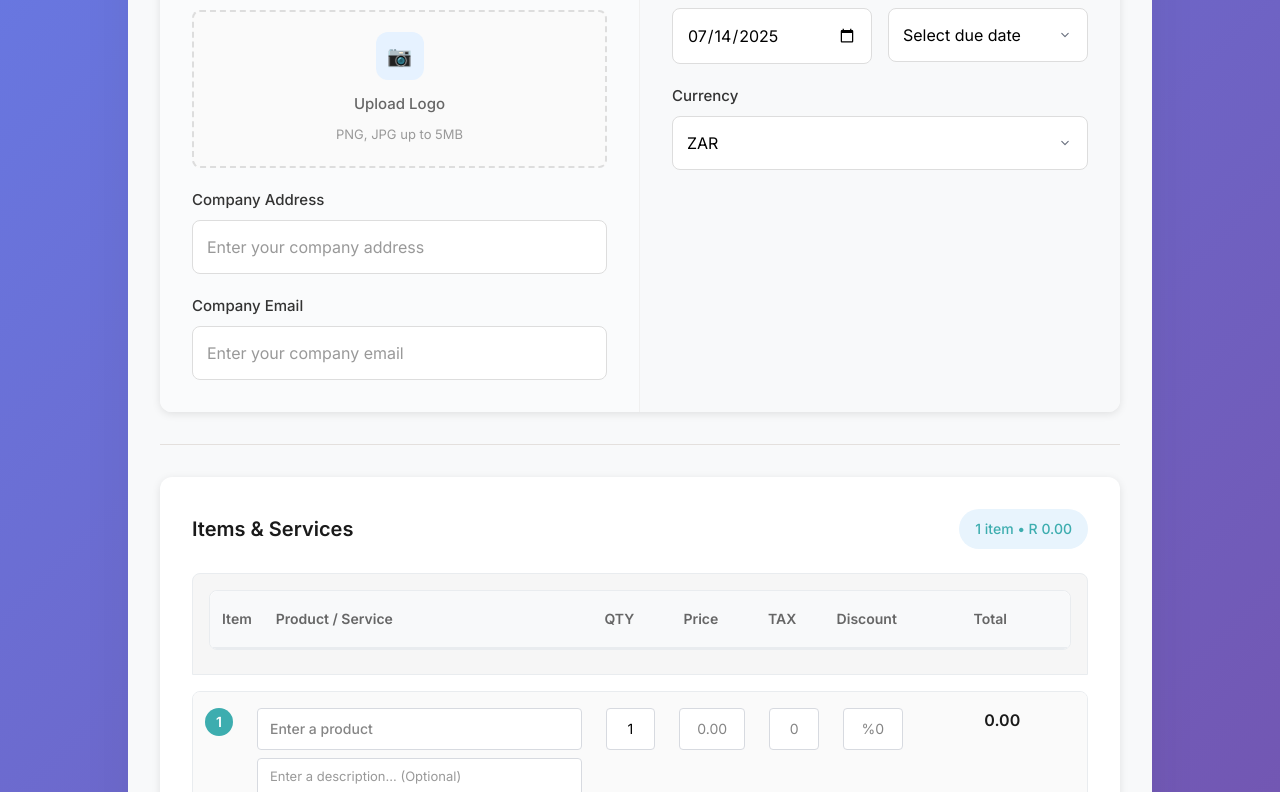
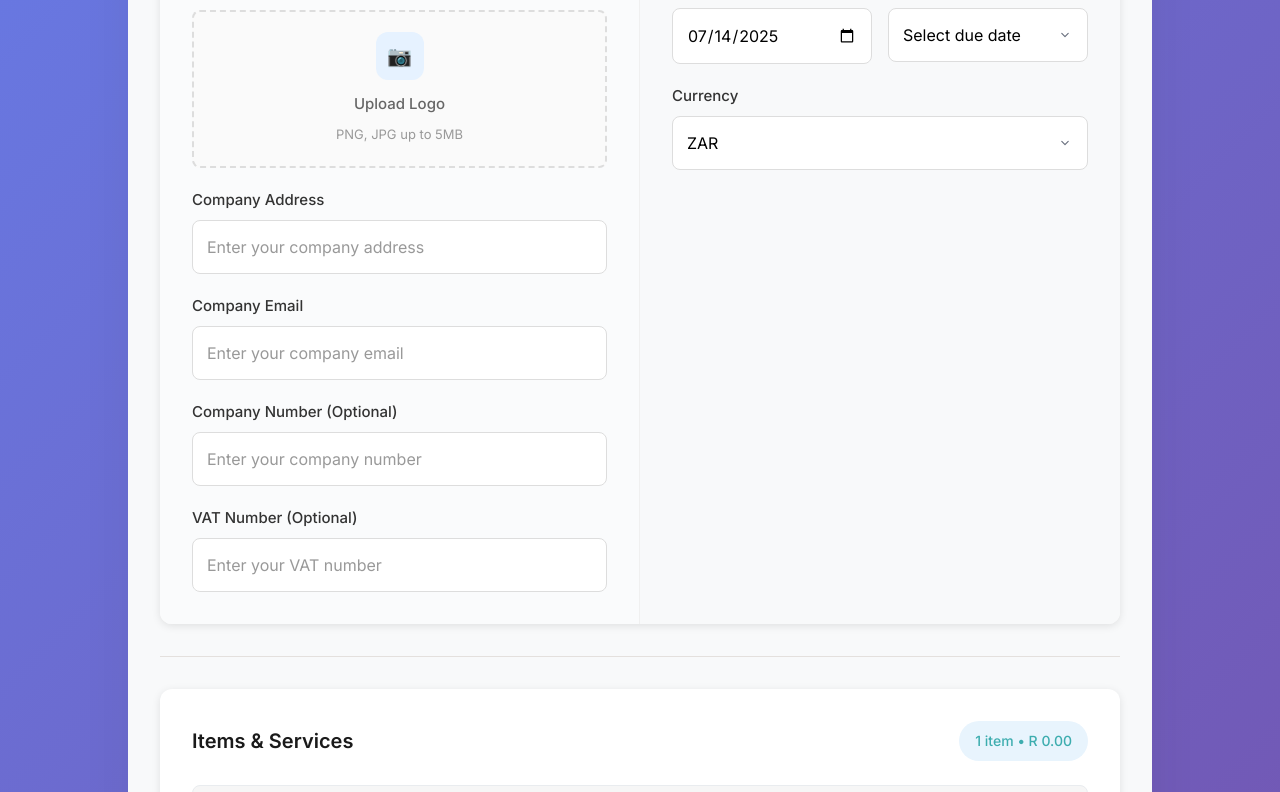
Before and after one commit to Gresham24/Invoice-Creator-App, a React (Vite) app: page /app in a window 1280 px wide. Shown: the part 461-1253 px from the top of the page. Built offline with nearby package versions, Linux system fonts and the light colour scheme; what @react-pdf/renderer would draw is missing.

Commit message:
feat: added VAT and company number inputs

```diff
--- a/src/components/Form/Form.jsx
+++ b/src/components/Form/Form.jsx
@@ -32,6 +32,8 @@ const validationSchema = Yup.object().shape({
         companyLogo: Yup.string().nullable(),
         companyAddress: Yup.string().required("Company address is required"),
         companyEmail: Yup.string().email("Invalid email").required("Company email is required"),
+        companyNumber: Yup.string(),
+        vatNumber: Yup.string(),
         invoiceNumber: Yup.string().required("Invoice number is required"),
         purchaseOrder: Yup.string(),
         issueDate: Yup.date().required("Issue date is required"),
@@ -79,6 +81,8 @@ export default function Form() {
             companyLogo: "",
             companyAddress: "",
             companyEmail: "",
+            companyNumber: "",
+            vatNumber: "",
             invoiceNumber: "",
             purchaseOrder: "",
             issueDate: getCurrentDate(),
@@ -117,6 +121,8 @@ export default function Form() {
                 companyLogo: formValues.details?.companyLogo || "",
                 companyAddress: formValues.details?.companyAddress || "",
                 companyEmail: formValues.details?.companyEmail || "",
+                companyNumber: formValues.details?.companyNumber || "",
+                vatNumber: formValues.details?.vatNumber || "",
                 invoiceNumber: formValues.details?.invoiceNumber || "",
                 purchaseOrder: formValues.details?.purchaseOrder || "",
                 issueDate: formValues.details?.issueDate || getCurrentDate(),
--- a/src/components/Form/FormFooter.jsx
+++ b/src/components/Form/FormFooter.jsx
@@ -50,6 +50,8 @@ const FormFooter = () => {
                 companyLogo: "",
                 companyAddress: "",
                 companyEmail: "",
+                companyNumber: "",
+                vatNumber: "",
                 invoiceNumber: "",
                 purchaseOrder: "",
                 issueDate: getCurrentDate(),
--- a/src/components/Form/FormHeader.jsx
+++ b/src/components/Form/FormHeader.jsx
@@ -82,6 +82,8 @@ const FormHeader = () => {
     const [companyNameField] = useField("details.companyName");
     const [companyAddressField] = useField("details.companyAddress");
     const [companyEmailField] = useField("details.companyEmail");
+    const [companyNumberField] = useField("details.companyNumber");
+    const [vatNumberField] = useField("details.vatNumber");
     const [invoiceNumberField] = useField("details.invoiceNumber");
     const [purchaseOrderField] = useField("details.purchaseOrder");
     const [customerField] = useField("details.customer");
@@ -376,6 +378,56 @@ const FormHeader = () => {
                                         }}
                                     >
                                         {errors.details.companyEmail}
+                                    </span>
+                                )}
+                        </StyledDesktopFormGroup>
+
+                        <StyledDesktopFormGroup>
+                            <StyledDesktopFormLabel>
+                                Company Number (Optional)
+                            </StyledDesktopFormLabel>
+                            <StyledDesktopFormInput
+                                {...companyNumberField}
+                                onChange={handleChange}
+                                placeholder="Enter your company number"
+                                type="tel"
+                            />
+                            {errors.details?.companyNumber &&
+                                touched.details?.companyNumber && (
+                                    <span
+                                        style={{
+                                            color: "#ff4444",
+                                            fontSize: "12px",
+                                            marginTop: "4px",
+                                            display: "block",
+                                        }}
+                                    >
+                                        {errors.details.companyNumber}
+                                    </span>
+                                )}
+                        </StyledDesktopFormGroup>
+
+                        <StyledDesktopFormGroup>
+                            <StyledDesktopFormLabel>
+                                VAT Number (Optional)
+                            </StyledDesktopFormLabel>
+                            <StyledDesktopFormInput
+                                {...vatNumberField}
+                                onChange={handleChange}
+                                placeholder="Enter your VAT number"
+                                type="integer"
+                            />
+                            {errors.details?.vatNumber &&
+                                touched.details?.vatNumber && (
+                                    <span
+                                        style={{
+                                            color: "#ff4444",
+                                            fontSize: "12px",
+                                            marginTop: "4px",
+                                            display: "block",
+                                        }}
+                                    >
+                                        {errors.details.vatNumber}
                                     </span>
                                 )}
                         </StyledDesktopFormGroup>
@@ -1022,6 +1074,56 @@ const FormHeader = () => {
                                 </span>
                             )}
                     </StyledMobileFormGroup>
+
+                    <StyledMobileFormGroup>
+                        <StyledMobileFormLabel>
+                            Company Number (Optional)
+                        </StyledMobileFormLabel>
+                        <StyledMobileFormInput
+                            {...companyNumberField}
+                            onChange={handleChange}
+                            placeholder="Enter your company number"
+                            type="tel"
+                        />
+                        {errors.details?.companyNumber &&
+                            touched.details?.companyNumber && (
+                                <span
+                                    style={{
+                                        color: "#ff4444",
+                                        fontSize: "12px",
+                                        marginTop: "4px",
+                                        display: "block",
+                                    }}
+                                >
+                                    {errors.details.companyNumber}
+                                </span>
+                            )}
+                    </StyledMobileFormGroup>
+
+                    <StyledMobileFormGroup>
+                        <StyledMobileFormLabel>
+                            VAT Number (Optional)
+                        </StyledMobileFormLabel>
+                        <StyledMobileFormInput
+                            {...vatNumberField}
+                            onChange={handleChange}
+                            placeholder="Enter your VAT number"
+                            type="integer"
+                        />
+                        {errors.details?.vatNumber &&
+                            touched.details?.vatNumber && (
+                                <span
+                                    style={{
+                                        color: "#ff4444",
+                                        fontSize: "12px",
+                                        marginTop: "4px",
+                                        display: "block",
+                                    }}
+                                >
+                                    {errors.details.vatNumber}
+                                </span>
+                            )}
+                    </StyledMobileFormGroup>
                 </StyledMobileSectionInner>
 
                 {/* Invoice Details Section */}
--- a/src/components/FormPreview/InvoiceDetails.jsx
+++ b/src/components/FormPreview/InvoiceDetails.jsx
@@ -13,6 +13,8 @@ function InvoiceDetails({ formEntryDetails, companyDetails }) {
                 {companyDetails.companyName && <p>{companyDetails.companyName}</p>}
                 <p>{companyDetails.companyAddress}</p>
                 <p>{companyDetails.companyEmail}</p>
+                {companyDetails.companyNumber && <p>{companyDetails.companyNumber}</p>}
+                {companyDetails.vatNumber && <p>VAT No: {companyDetails.vatNumber}</p>}
             </div>
             <div>
                 <h3>Billed To</h3>
--- a/src/components/PDFDocument.jsx
+++ b/src/components/PDFDocument.jsx
@@ -266,6 +266,8 @@ const PDFDocument = ({ formValues, totals }) => {
         companyLogo: formValues.details.companyLogo,
         companyAddress: formValues.details.companyAddress,
         companyEmail: formValues.details.companyEmail,
+        companyNumber: formValues.details.companyNumber,
+        vatNumber: formValues.details.vatNumber,
     };
 
     const currency = formValues.details.currency || "USD";
@@ -334,6 +336,8 @@ const PDFDocument = ({ formValues, totals }) => {
                                     {companyDetails.companyName && <Text style={styles.invoiceDetailsText}>{companyDetails.companyName}</Text>}
                                     <Text style={styles.invoiceDetailsText}>{companyDetails.companyAddress}</Text>
                                     <Text style={styles.invoiceDetailsText}>{companyDetails.companyEmail}</Text>
+                                    {companyDetails.companyNumber && <Text style={styles.invoiceDetailsText}>{companyDetails.companyNumber}</Text>}
+                                    {companyDetails.vatNumber && <Text style={styles.invoiceDetailsText}>VAT No: {companyDetails.vatNumber}</Text>}
                                 </View>
                                 <View style={styles.invoiceDetailsSectionMiddle}>
                                     <Text style={styles.invoiceDetailsTextH1}>
```
